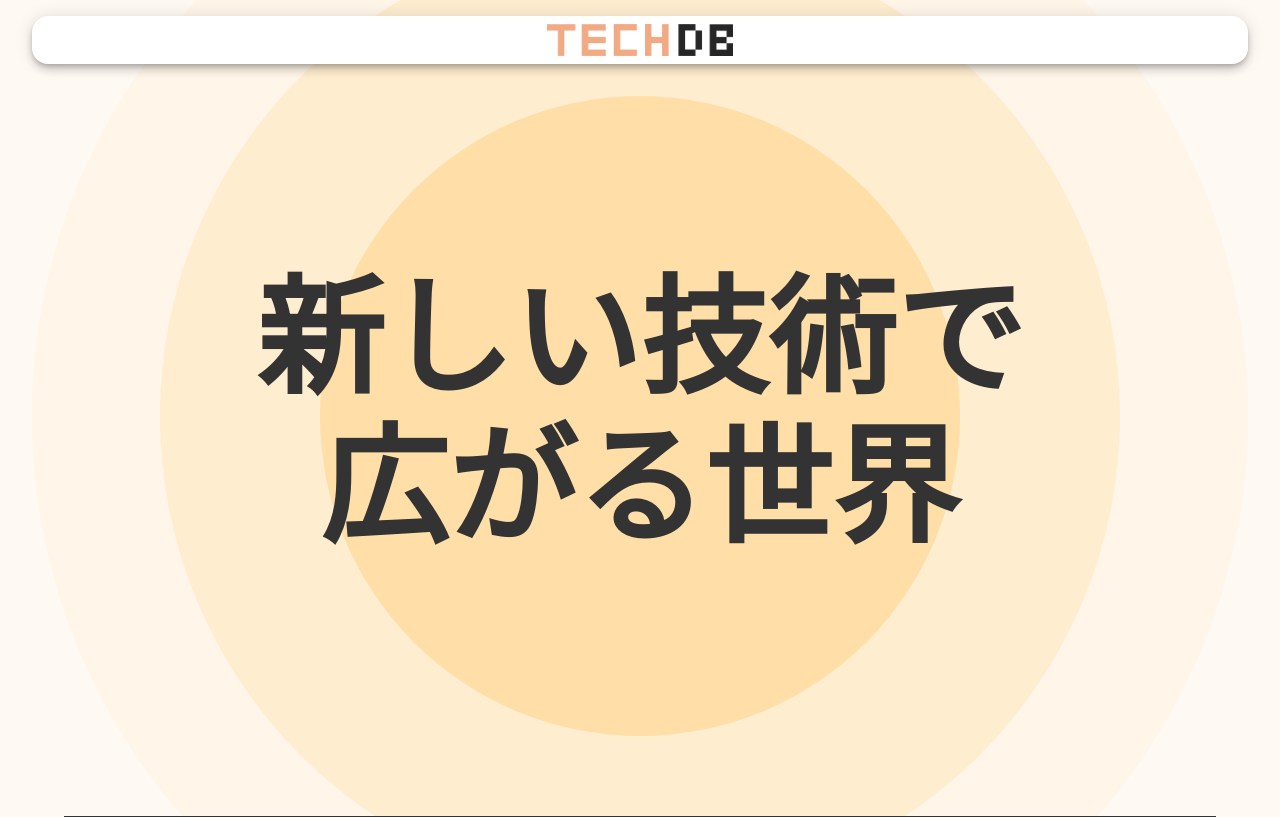
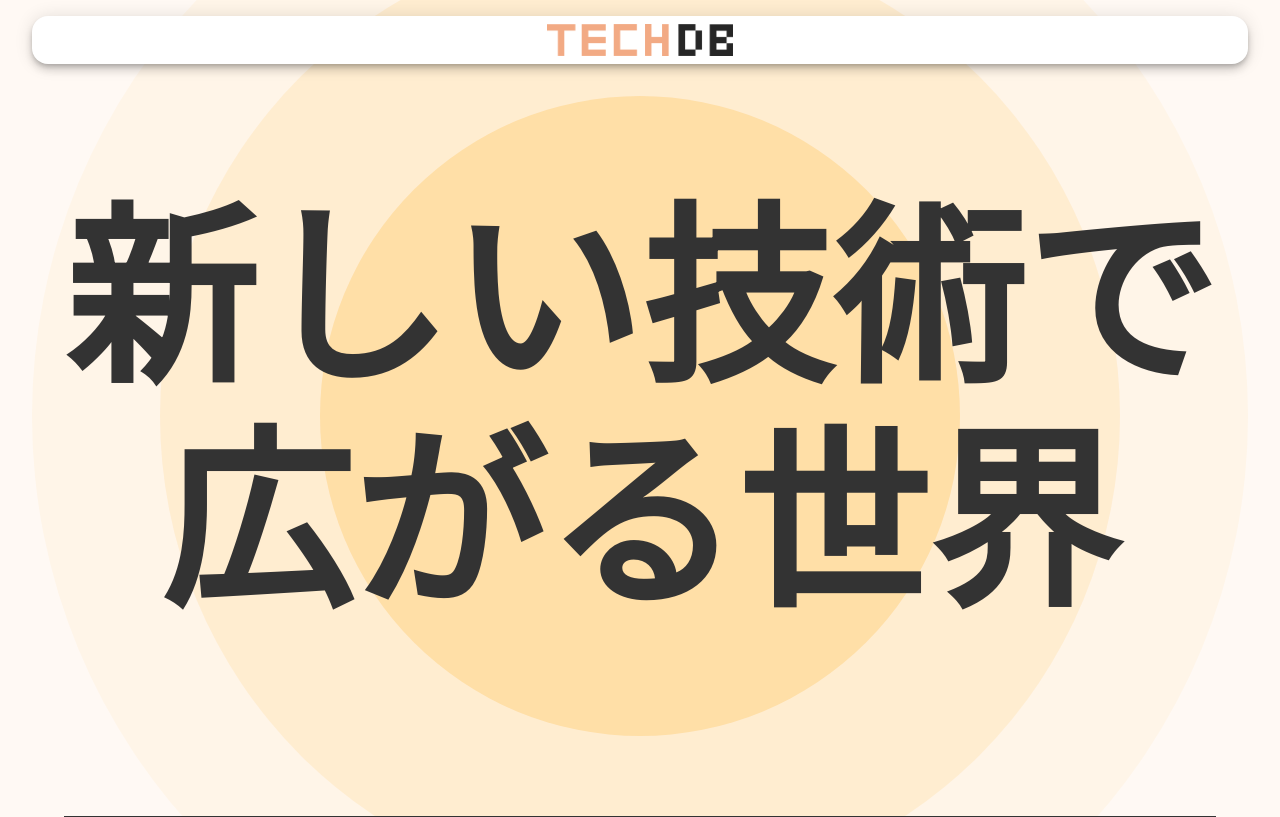
Before and after one commit to nakaji-nandaina/techdb, a React (Create React App) app: page / in a window 1280 px wide. Shown: the top 817 px of the page. Built offline with nearby package versions, Linux system fonts and the light colour scheme.

Commit message:
フォントサイズ変更

```diff
--- a/src/components/Catchphrase.tsx
+++ b/src/components/Catchphrase.tsx
@@ -49,12 +49,12 @@ const CatchphraseContainer = styled(Box)(({ theme }) => ({
 
 const CatchphraseText = styled(Typography)(({ theme }) => ({
     fontFamily: 'Montserrat',
-    fontSize: '6rem',
+    fontSize: '8rem',
     [theme.breakpoints.down('sm')]: {
       fontSize: '4rem',
     },
     [theme.breakpoints.up('lg')]: {
-      fontSize: '8rem',
+      fontSize: '12rem',
     },
 }));
 
```
